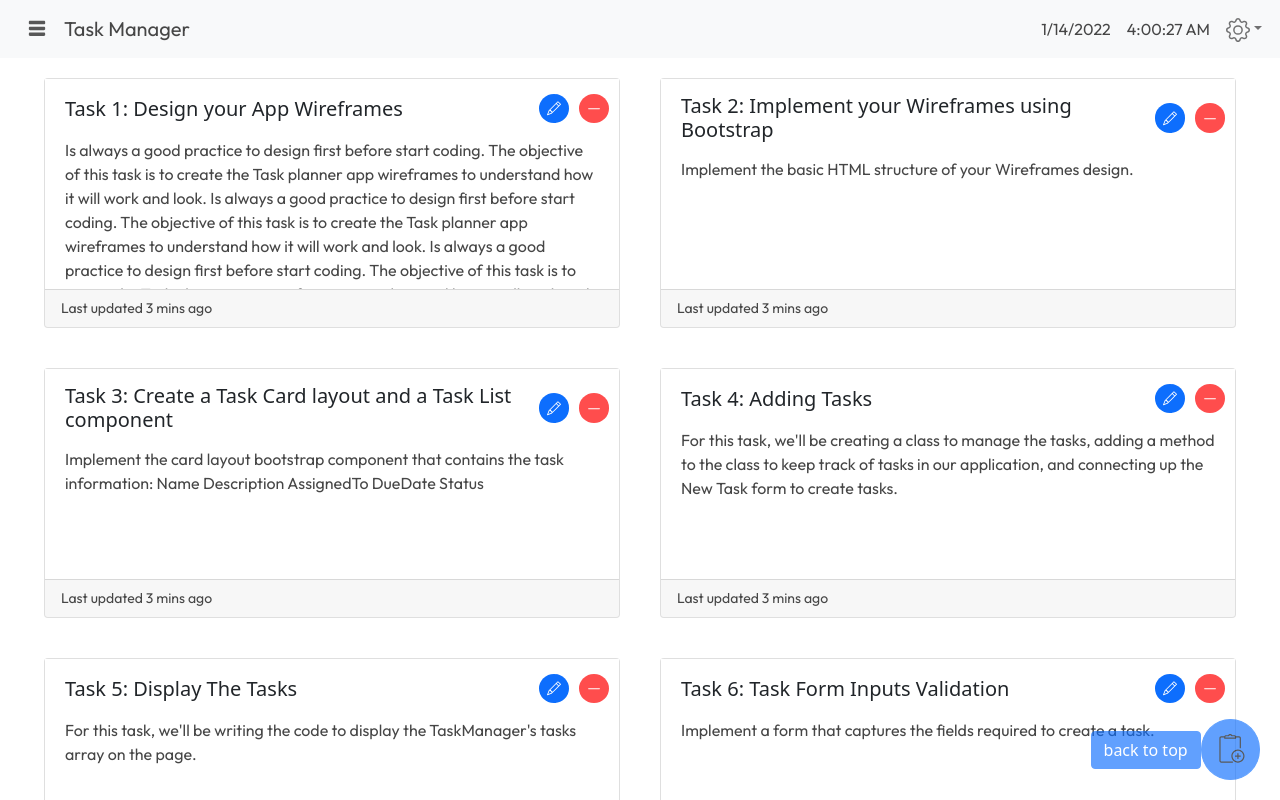
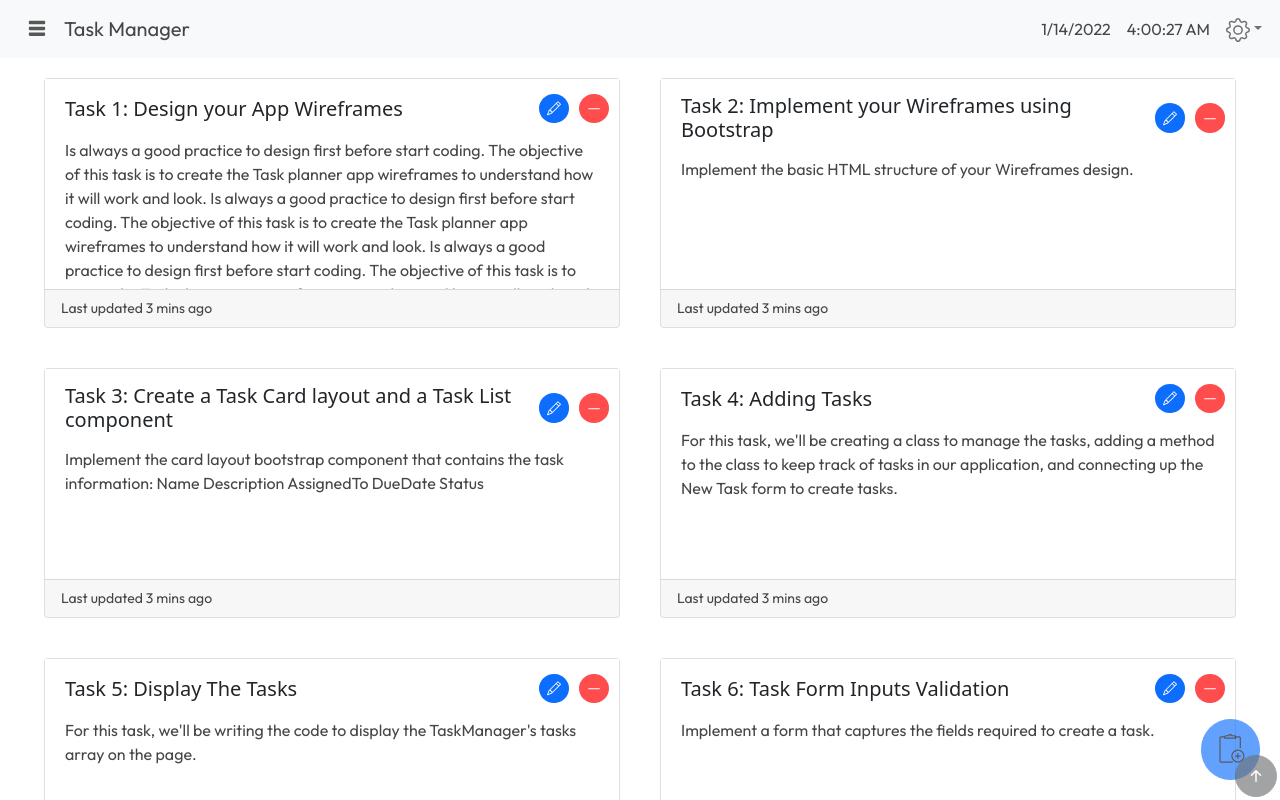
Before and after one commit to winsonliwh/react-tasks-manager, a React (Create React App) app in the folder taskmanager/: page / in a window 1280 px wide. Shown: the top 800 px of the page. Built offline with nearby package versions, Linux system fonts and the light colour scheme; no server answers; data requests are answered from the project's data file.

Commit message:
arrow up button

```diff
--- a/taskmanager/public/styles.css
+++ b/taskmanager/public/styles.css
@@ -136,6 +136,15 @@ p {
     z-index: 9999;
 }
 
+.ArrowUp {
+    position: fixed;
+    right: 0;
+    bottom: 0;
+    padding: 3px 3px;
+    opacity: 65%;
+    z-index: 9999;
+}
+
 .hide {
     display: none;
 }
--- a/taskmanager/src/Components/NewTask.js
+++ b/taskmanager/src/Components/NewTask.js
@@ -4,6 +4,7 @@ import Button from "react-bootstrap/Button";
 import Form from "react-bootstrap/Form";
 import { v4 } from "uuid";
 import { ReactComponent as AddTask } from '../img/addTask.svg';
+import { ReactComponent as ArrowUp } from '../img/arrowUp.svg';
 import { Link } from "react-router-dom";
 
 export default function NewTask({ addTask, submittingStatus }) {
@@ -69,7 +70,9 @@ export default function NewTask({ addTask, submittingStatus }) {
 
 	return (
 		<div className="newTask" >
-			<Button onClick={handleBackToTop}>back to top</Button>
+			<div className="ArrowUp">
+			<Button className="rounded-circle btn-sm btn-dark" onClick={handleBackToTop}><ArrowUp /></Button>
+			</div>
 
 			<Button className="addTaskbtn rounded-circle" size="md" onClick={handleShow}>
 				<AddTask />
```
Also changed, not shown: taskmanager/src/img/arrowUp.svg (added).
